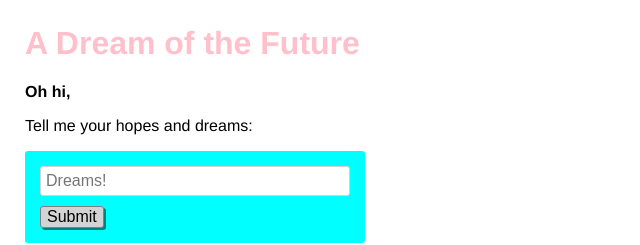
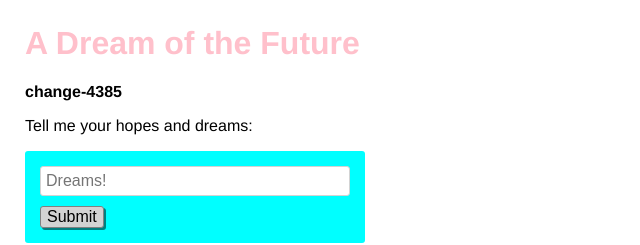
Before and after one commit to glitch-test/test-push, a website: page views/index.html in a window 1280 px wide. Shown: the top 245 px of the page, 0-640 px from the left. Drawn offline with nearby package versions, Linux system fonts and the light colour scheme; no server answers.

Commit message:
Commit: heady-frog

```diff
--- a/views/index.html
+++ b/views/index.html
@@ -26,7 +26,7 @@
     </header>
 
     <main>
-      <p class="bold">Oh hi,</p>
+      <p class="bold">change-4385</p>
       <p>Tell me your hopes and dreams:</p>
       <form>
         <input type="text" maxlength="100" placeholder="Dreams!">
```
